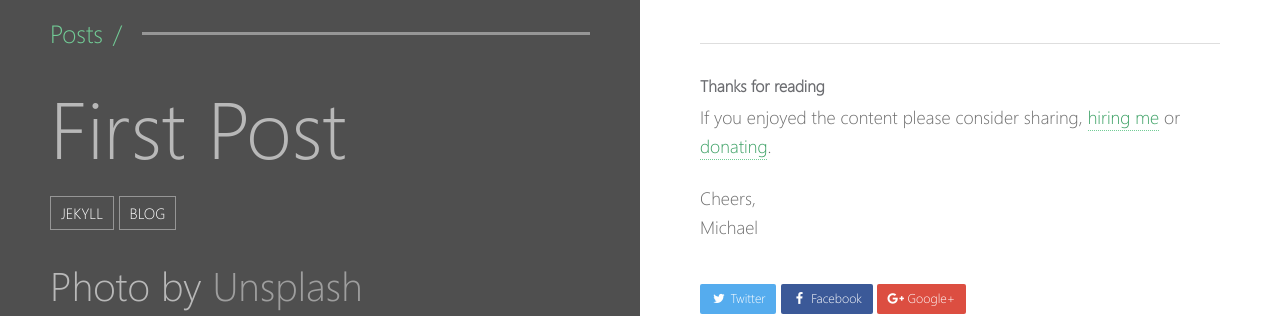
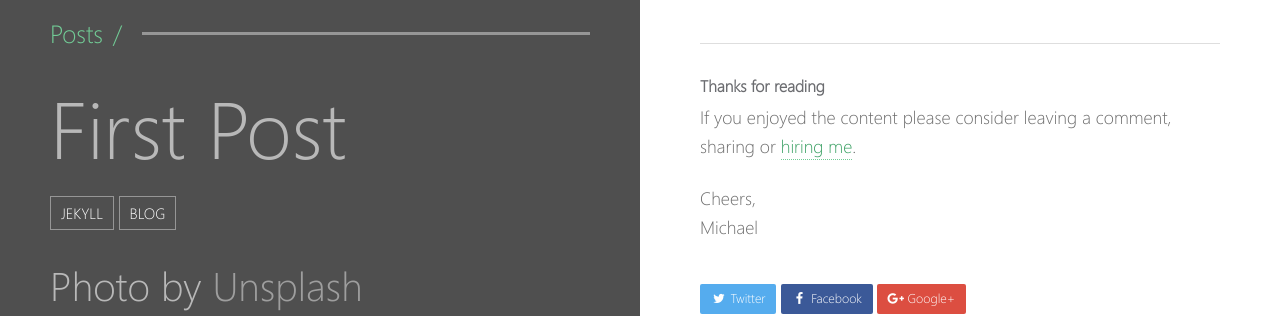
Before and after one commit to ScreamingHawk/ScreamingHawk.github.io, a Jekyll site: the page built from _posts/2017-02-17-first-post.md, in a window 1280 px wide. Shown: the part 1357-1673 px from the top of the page. Built offline with Jekyll 4.4.1, drawn with Linux system fonts in a browser that asks for light colours; comment, search, counter and statistics services are not loaded.

Commit message:
Removed donate link. Added request for comment

```diff
--- a/_includes/signature.html
+++ b/_includes/signature.html
@@ -2,7 +2,7 @@
   <hr/>
   <h4>Thanks for reading</h4>
   <p>
-    If you enjoyed the content please consider sharing, <a href="mailto:{{ site.email }}">hiring me</a> or <a href="bitcoin:1KA7PHbMeL3wf6fmopKnX5Jg86R8koBunD">donating</a>.
+    If you enjoyed the content please consider leaving a comment, sharing or <a href="mailto:{{ site.email }}">hiring me</a>.
   </p>
   <p>
     Cheers,
```
